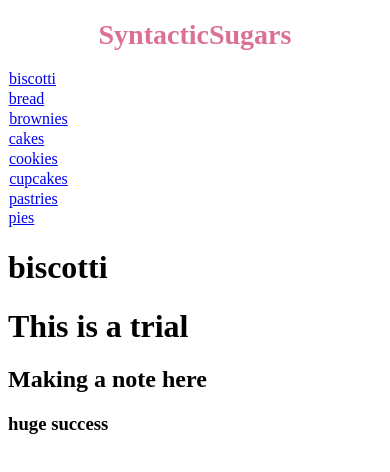
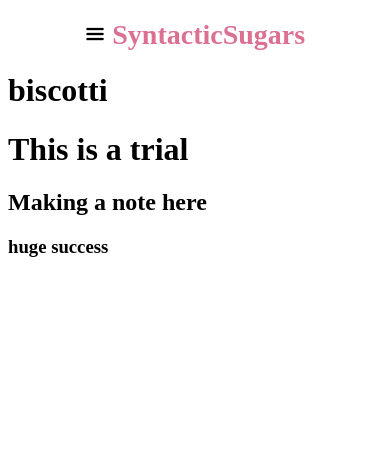
Before and after one commit to SyntacticSugars/SyntacticSugars, a React app: page /Biscotti in a window 390 px wide. Shown: the top 472 px of the page. Built offline with nearby package versions, Linux system fonts and the light colour scheme.

Commit message:
added hamburger button
Co-authored-by: Sejan <sejdemi@gmail.com>

```diff
--- a/src/components/App.jsx
+++ b/src/components/App.jsx
@@ -1,10 +1,13 @@
 /* eslint-disable react/destructuring-assignment */
 /* eslint-disable react/prefer-stateless-function */
-import React from 'react';
+import React, { useState } from 'react';
 import styled from 'styled-components';
 import {BrowserRouter as Router, Link, Route} from 'react-router-dom';
 
+
 const App = () => {
+
+  const [modalState , setModalState ] = useState("none");
   const headerOptions = ['biscotti','bread' ,'brownies', 'cakes', 'cookies', 'cupcakes', 'pastries','pies']
   const headersRoutes =[];
   const headers = [];
@@ -29,9 +32,10 @@ const App = () => {
       align-items: flex-start;
       justify-content: center;
       flex-direction: column;
+      display: ${modalState};
    }
   `;
-
+   console.log("modalState",modalState)
 
   for(let i = 0; i < headerOptions.length; i++){
     headersRoutes.push(<Route path={`/${headerOptions[i]}`}><h1>{headerOptions[i]}</h1></Route>)
@@ -40,7 +44,9 @@ const App = () => {
 
   return(
   <div>
-      <Title>SyntacticSugars</Title>
+      <Title>
+        <img onClick={()=>{setModalState("flex")}} style={{width: "20px", paddingRight: "2%"}} src="../assets/hamburger_icon.png"/>SyntacticSugars
+      </Title>
       <Router>
       <MinHeader>
         {headers}
```
